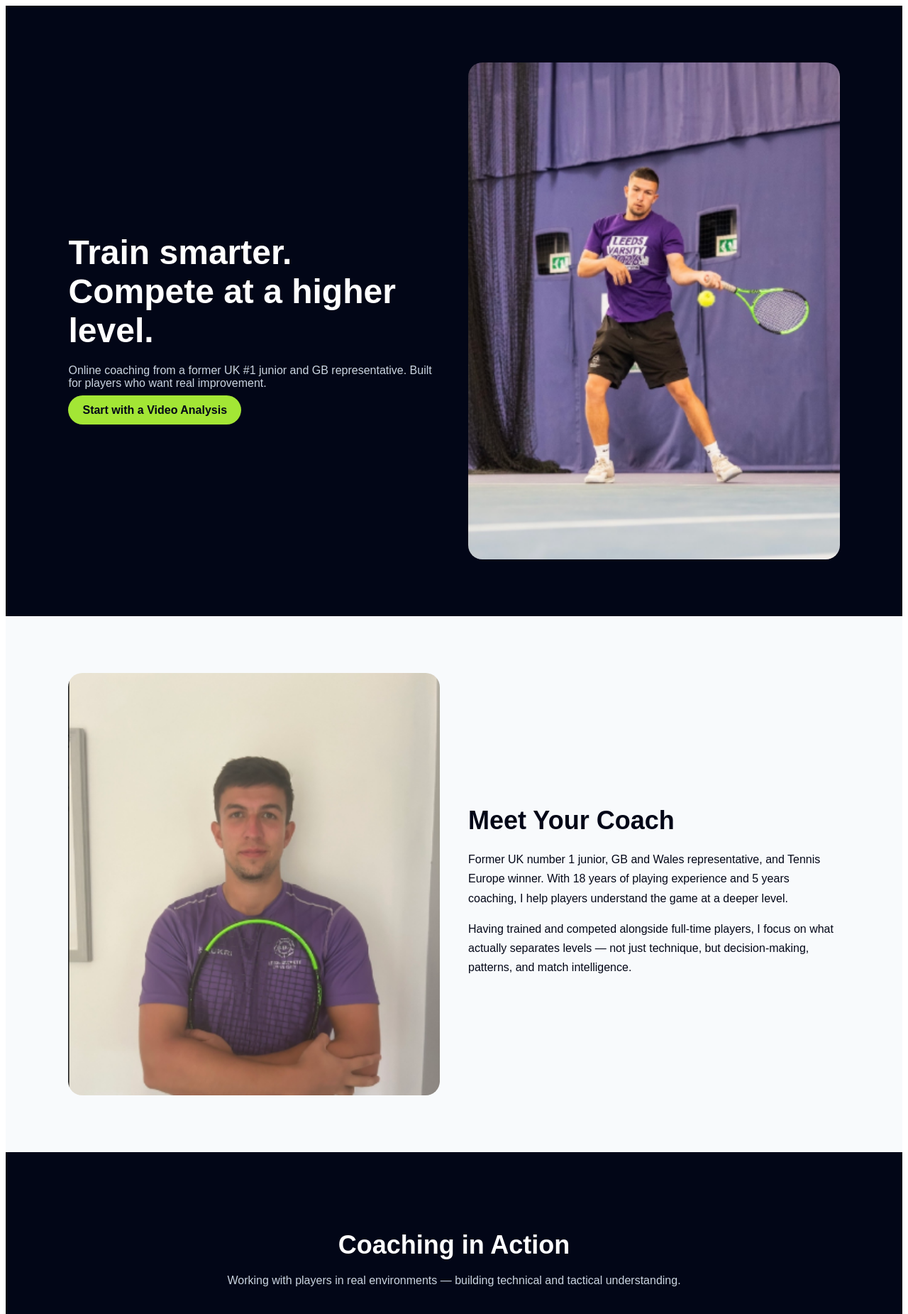
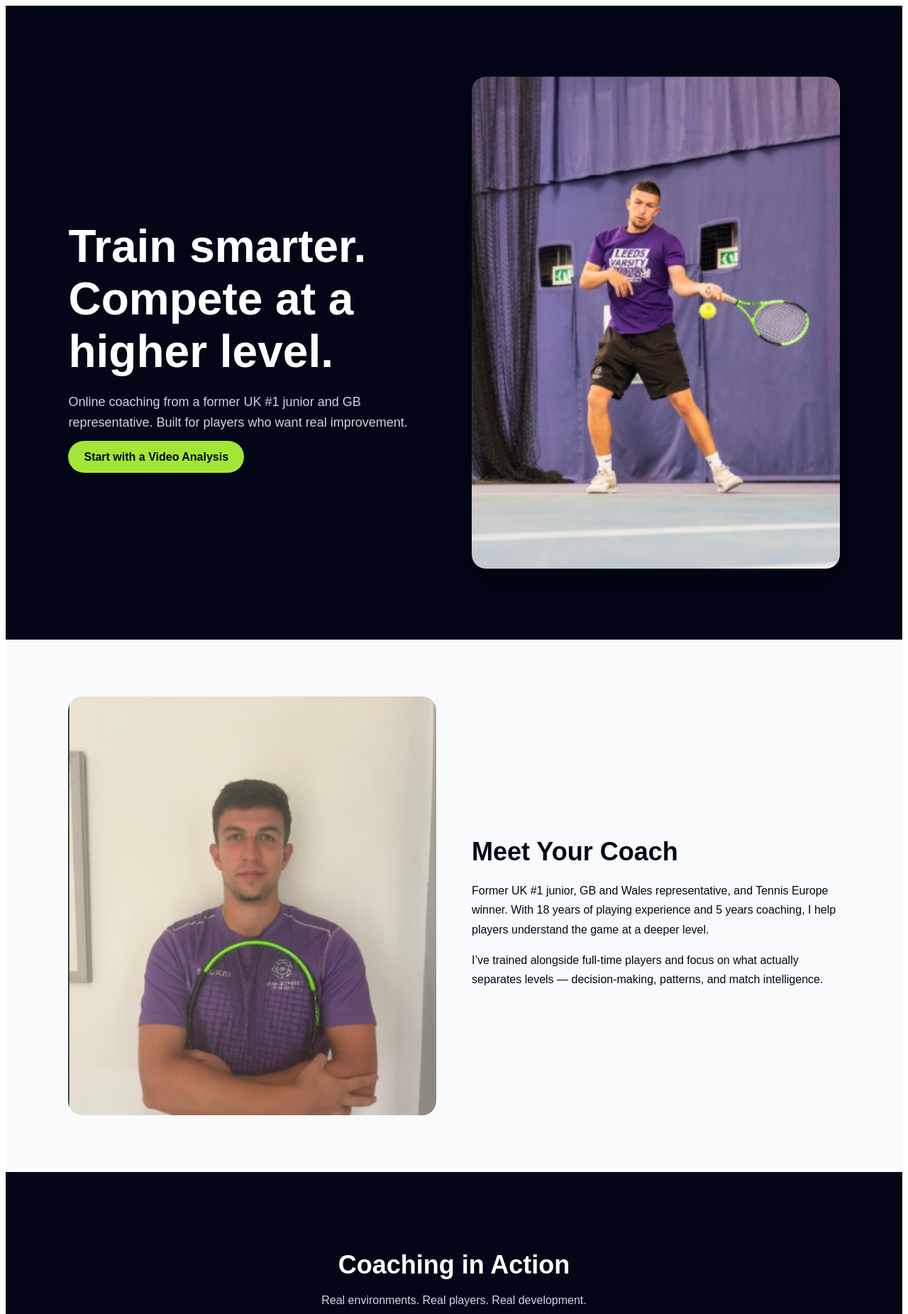
Before and after one commit to Shayryan123/Online-Tennis-Coaching, a React (Vite) app: page / in a window 1280 px wide. Shown: the top 1851 px of the page at 71% size. Built offline with nearby package versions, Linux system fonts and the light colour scheme.

Commit message:
Update App.jsx

```diff
--- a/src/App.jsx
+++ b/src/App.jsx
@@ -1,4 +1,9 @@
 import React from "react";
+
+import heroImage from "./playing.png";
+import coachImage from "./profile pic.png";
+import groupImage from "./coaching group.png";
+import actionImage from "./2 playing.png";
 
 function App() {
   return (
@@ -19,24 +24,24 @@ function App() {
           </a>
         </div>
 
-        <img src="/src/playing.png" style={styles.heroImage} />
+        <img src={heroImage} style={styles.heroImage} />
       </section>
 
       {/* ABOUT */}
       <section style={styles.lightSection}>
         <div style={styles.aboutGrid}>
-          <img src="/src/profile pic.png" style={styles.aboutImage} />
+          <img src={coachImage} style={styles.aboutImage} />
 
           <div>
             <h2 style={styles.sectionTitle}>Meet Your Coach</h2>
             <p style={styles.sectionText}>
-              Former UK number 1 junior, GB and Wales representative, and Tennis Europe winner.
-              With 18 years of playing experience and 5 years coaching, I help players understand
-              the game at a deeper level.
+              Former UK #1 junior, GB and Wales representative, and Tennis Europe winner.
+              With 18 years of playing experience and 5 years coaching, I help players
+              understand the game at a deeper level.
             </p>
             <p style={styles.sectionText}>
-              Having trained and competed alongside full-time players, I focus on what actually
-              separates levels — not just technique, but decision-making, patterns, and match intelligence.
+              I’ve trained alongside full-time players and focus on what actually separates
+              levels — decision-making, patterns, and match intelligence.
             </p>
           </div>
         </div>
@@ -46,10 +51,10 @@ function App() {
       <section style={styles.section}>
         <h2 style={styles.sectionTitle}>Coaching in Action</h2>
         <p style={styles.sectionTextCenter}>
-          Working with players in real environments — building technical and tactical understanding.
+          Real environments. Real players. Real development.
         </p>
 
-        <img src="/src/coaching group.png" style={styles.groupImage} />
+        <img src={groupImage} style={styles.groupImage} />
       </section>
 
       {/* SERVICES */}
@@ -79,7 +84,7 @@ function App() {
 
       {/* SECOND ACTION IMAGE */}
       <section style={styles.section}>
-        <img src="/src/2 playing.png" style={styles.heroImage} />
+        <img src={actionImage} style={styles.heroImage} />
       </section>
 
       {/* CTA */}
@@ -101,90 +106,111 @@ const styles = {
     background: "#020617",
     color: "white"
   },
+
   hero: {
     display: "grid",
     gridTemplateColumns: "1fr 1fr",
-    padding: "80px 7%",
+    padding: "100px 7%",
     alignItems: "center",
-    gap: 40
+    gap: 50
   },
+
   heroText: {},
+
   heroTitle: {
-    fontSize: "48px",
+    fontSize: "clamp(40px, 5vw, 64px)",
     marginBottom: 20
   },
+
   heroSubtitle: {
     color: "#cbd5e1",
-    marginBottom: 20
+    marginBottom: 25,
+    fontSize: 18,
+    lineHeight: 1.6
   },
+
   heroImage: {
     width: "100%",
-    borderRadius: 20
+    borderRadius: 20,
+    boxShadow: "0 20px 60px rgba(0,0,0,0.4)"
   },
+
   primaryButton: {
     background: "#a3e635",
-    padding: "12px 20px",
+    padding: "14px 22px",
     color: "#020617",
     textDecoration: "none",
     fontWeight: "bold",
     borderRadius: 999
   },
+
   section: {
     padding: "80px 7%",
     textAlign: "center"
   },
+
   lightSection: {
     padding: "80px 7%",
     background: "#f8fafc",
     color: "#020617"
   },
+
   sectionTitle: {
     fontSize: "36px",
     marginBottom: 20
   },
+
   sectionText: {
     lineHeight: 1.7,
     marginBottom: 10
   },
+
   sectionTextCenter: {
     marginBottom: 20,
     color: "#cbd5e1"
   },
+
   aboutGrid: {
     display: "grid",
     gridTemplateColumns: "1fr 1fr",
-    gap: 40,
+    gap: 50,
     alignItems: "center"
   },
+
   aboutImage: {
     width: "100%",
     borderRadius: 20
   },
+
   groupImage: {
     width: "100%",
     borderRadius: 20,
     marginTop: 20
   },
+
   grid: {
     display: "grid",
-    gridTemplateColumns: "repeat(3, 1fr)",
+    gridTemplateColumns: "repeat(auto-fit, minmax(250px, 1fr))",
     gap: 20
   },
+
   card: {
     background: "#0f172a",
-    padding: 20,
+    padding: 25,
     borderRadius: 16
   },
+
   cta: {
     padding: 80,
     background: "#a3e635",
     color: "#020617",
     textAlign: "center"
   },
+
   ctaButton: {
     background: "#020617",
     color: "white",
-    padding: "12px 20px",
+    padding: "14px 22px",
     borderRadius: 999,
     textDecoration: "none"
   }
```
